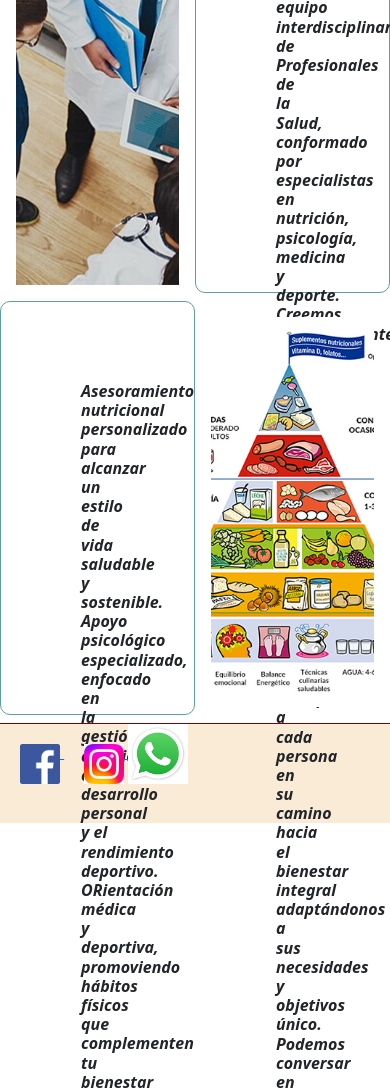
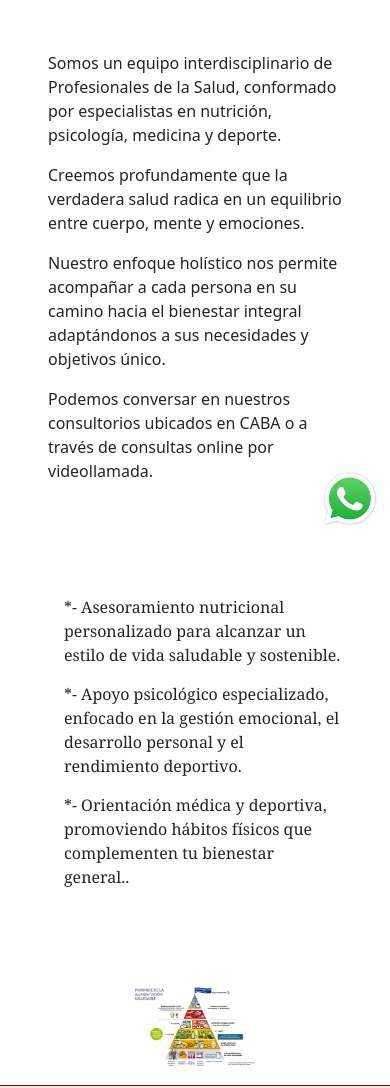
Before and after one commit to calmulieri/Pry-cursohtml-coderh, a website: page pages/quien.html in a window 390 px wide. Shown: the part 305-1393 px from the top of the page. Drawn offline with nearby package versions, Linux system fonts and the light colour scheme.

Commit message:
SCSS + Arreglos en queries -- falata +

```diff
--- a/pages/quien.html
+++ b/pages/quien.html
@@ -39,26 +39,34 @@
         <section class="sobre-nosotros">
             <div>
                 <img src="../img/staffnosotros.jpg" alt="nota1">
-                <h3>Somos un equipo interdisciplinario de Profesionales de la Salud, conformado por especialistas en
-                    nutrición, psicología, medicina y deporte.
-                    Creemos profundamente que la verdadera salud radica en un equilibrio entre cuerpo, mente y emociones.
-
-                    Nuestro enfoque holístico nos permite acompañar a cada persona en su camino hacia el bienestar integral
-                    adaptándonos a sus necesidades y objetivos único.
-
-                    Podemos conversar en nuestros consultorios ubicados en CABA o a través de consultas online por videollamada.
-                </h3>
+                <div class="nosotros-parrafos">
+                    <p>
+                        Somos un equipo interdisciplinario de Profesionales de la Salud, conformado por especialistas en
+                        nutrición, psicología, medicina y deporte.
+                    </p>
+                    <P>
+                        Creemos profundamente que la verdadera salud radica en un equilibrio entre cuerpo, mente y emociones.
+                    </P>
+                    <P>
+                        Nuestro enfoque holístico nos permite acompañar a cada persona en su camino hacia el bienestar integral
+                        adaptándonos a sus necesidades y objetivos único.
+                    </P>
+                    <P>
+                        Podemos conversar en nuestros consultorios ubicados en CABA o a través de consultas online por videollamada.
+                    </P>
+                </div>
             </div>
             <div>
-                <h3>Asesoramiento nutricional personalizado para alcanzar un estilo de vida saludable
-                    y sostenible.
-
-                    Apoyo psicológico especializado, enfocado en la gestión emocional, el desarrollo personal
-                    y el rendimiento deportivo.
-
-                    ORientación médica y deportiva, promoviendo hábitos físicos que complementen tu bienestar
-                    general..
-                </h3>
+                <div class="nosotros-parrafos-ul">
+                    <ul>
+                        <li>*- Asesoramiento nutricional personalizado para alcanzar un estilo de vida saludable
+                            y sostenible.</li>
+                        <li>*- Apoyo psicológico especializado, enfocado en la gestión emocional, el desarrollo personal
+                            y el rendimiento deportivo.</li>
+                        <li>*- Orientación médica y deportiva, promoviendo hábitos físicos que complementen tu bienestar
+                            general..</li>
+                    </ul>
+                </div>
                 <img src="../img/piramide.jpg" alt="nota1">
             </div>
 
--- a/scss/bases/_queries.scss
+++ b/scss/bases/_queries.scss
@@ -1,4 +1,31 @@
 /* formatos responsive  sector medias*/
+
+@media screen and (max-width:980px){
+    body main .sobre-nosotros {
+        width: 100vw;
+        display:flex;
+        flex-direction: column;
+        align-items: center;
+    }
+    body main .sobre-nosotros div{
+        width: 100%;
+        display: flex;
+        flex-direction: column;
+        align-items: center;
+       /* height: auto;*/
+    }
+    body main .sobre-nosotros img{
+        padding: 0.2rem;
+        width: 100%;
+    }
+    body main .sobre-nosotros div .nosotros-parrafos{
+        width: 100%;
+    }
+    body main .sobre-nosotros div .nosotros-parrafos-ul{
+        width: 100%;
+    }
+}
+
 @media screen and (max-width:900px) {
 
     body main .galeria-notas .item-nota img {
--- a/scss/components/_footer.scss
+++ b/scss/components/_footer.scss
@@ -15,7 +15,7 @@ body{
 
             .miwhsap {
 
-                /*position: fixed;*/
+                position: fixed;
                 bottom: 10px;
                 right: 10px;
                 width: 60px;
--- a/scss/components/_main.scss
+++ b/scss/components/_main.scss
@@ -152,11 +152,12 @@ body {
 
         /* Page quienes somos */
         .sobre-nosotros {
+            display:flex;
+            flex-direction: column;
             div{
                 display: flex;
-                width: 100%;
-                height: 50vh;
                 flex-direction: row;
+                height: auto;
                 img{
                     padding: 1rem;
                     width: 50%;
@@ -165,15 +166,31 @@ body {
                     object-fit: cover;
                     flex-wrap: wrap;
                 }
-                h3{
-                    padding: 5rem;
-                    width: 50%;
-                    border:1px solid cadetblue;
-                    border-radius: 10px;
-                    font-size: 1rem;
-                    font-style: italic;
-                    font-weight: bold;
+                .nosotros-parrafos{
+                    width:50%;
+                    display:flex;
+                    flex-direction: column;
+                    padding: 3rem;
+                    justify-content: center;
                 }
+                .nosotros-parrafos-ul{
+                    width:50%;
+                    display:flex;
+                    flex-direction: column;
+                    padding: 3rem;
+                    justify-content: center;
+                    ul{
+                        list-style-type:disc;
+                        padding-left: 1rem;
+                        text-align: left;
+                        li{
+                            font-family: 'Georgia', serif;
+                            margin-bottom: 15px;
+                        }
+                    }
+
+                }
+
             }
         }
 
```
Also changed, not shown: css/estilos.css, 1 other file.
